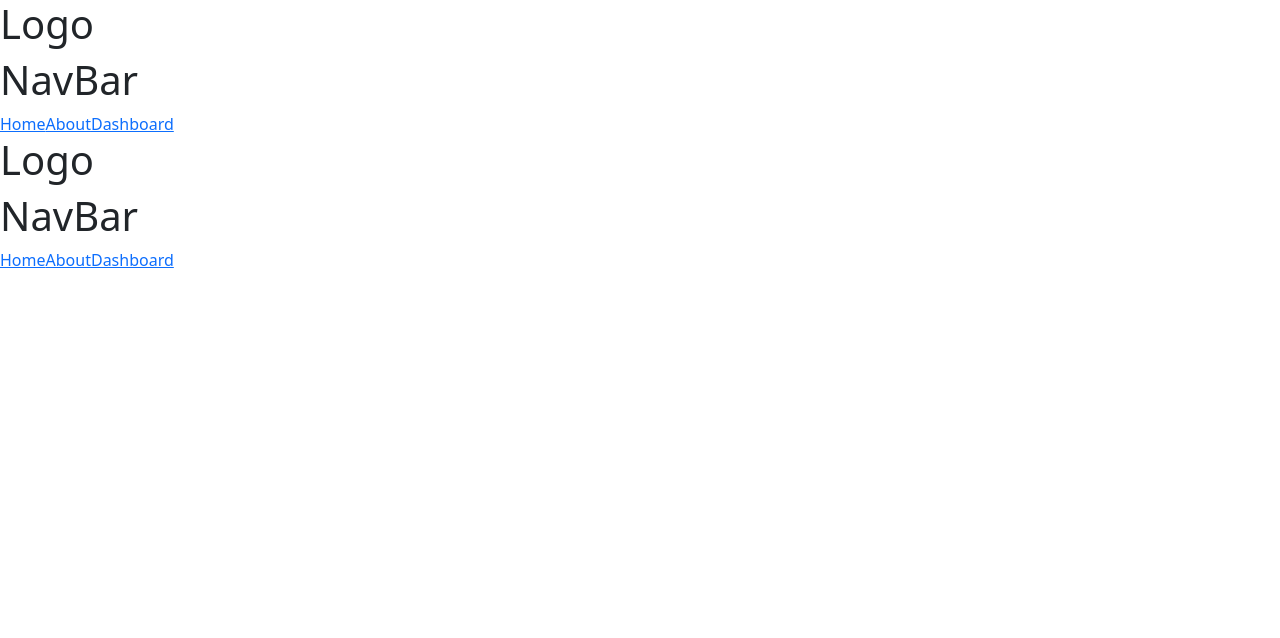
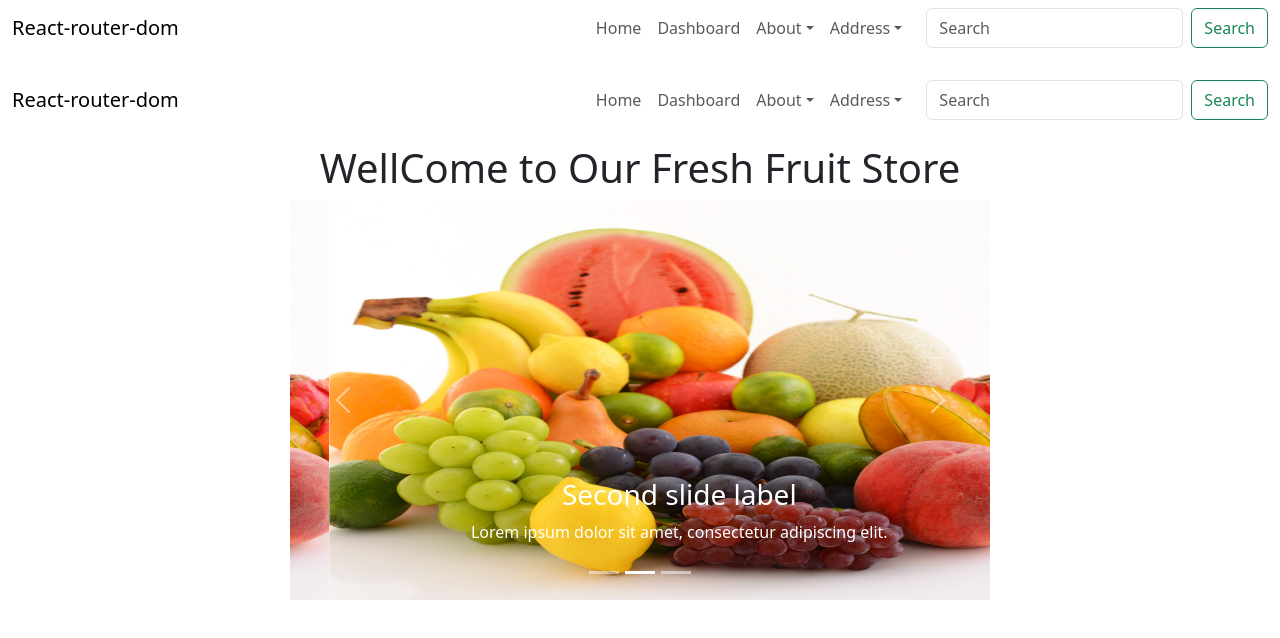
Before and after one commit to ashrafali2000/React-router-dom, a React (Create React App) app in the folder react-router-dom/: page / in a window 1280 px wide. Shown: the top 638 px of the page. Built offline with nearby package versions, Linux system fonts and the light colour scheme.

Commit message:
navbar page

```diff
--- a/react-router-dom/src/Layout.js
+++ b/react-router-dom/src/Layout.js
@@ -1,12 +1,81 @@
-import { Link } from "react-router-dom";
+import Button from 'react-bootstrap/Button';
+import Container from 'react-bootstrap/Container';
+import Form from 'react-bootstrap/Form';
+import Nav from 'react-bootstrap/Nav';
+import Navbar from 'react-bootstrap/Navbar';
+import NavDropdown from 'react-bootstrap/NavDropdown';
+import Offcanvas from 'react-bootstrap/Offcanvas';
+import { Outlet } from 'react-router-dom';
 
-export default  function Layout(){
-    return(<div>
-        <h1>Logo</h1><h1>NavBar</h1>
-<div>
-    <Link to={"/"}>Home</Link>
-    <Link to= {"/about"}>About</Link>
-    <Link to= {"/Dashboard"}>Dashboard</Link>
-</div>
-    </div>)
+function Layout() {
+  return (
+    <>
+      {['sm'].map((expand) => (
+        <Navbar key={expand} expand={expand} className=" mb-3">
+          <Container fluid >
+            <Navbar.Brand href="#">React-router-dom</Navbar.Brand>
+            <Navbar.Toggle aria-controls={`offcanvasNavbar-expand-${expand}`} />
+            <Navbar.Offcanvas
+              id={`offcanvasNavbar-expand-${expand}`}
+              aria-labelledby={`offcanvasNavbarLabel-expand-${expand}`}
+              placement="end"
+            >
+              <Offcanvas.Header closeButton>
+                <Offcanvas.Title id={`offcanvasNavbarLabel-expand-${expand}`}>
+                  Offcanvas
+                </Offcanvas.Title>
+              </Offcanvas.Header>
+              <Offcanvas.Body>
+                <Nav className="justify-content-end flex-grow-1 pe-3">
+                  <Nav.Link href="/">Home</Nav.Link>
+                  <Nav.Link href="dashboard">Dashboard</Nav.Link>
+                  <NavDropdown
+                    title="About"
+                    id={`offcanvasNavbarDropdown-expand-${expand}`}
+                  >
+                    <NavDropdown.Item href="about">About</NavDropdown.Item>
+                    <NavDropdown.Item href="about/contact">
+                      Contact
+                    </NavDropdown.Item>
+                    <NavDropdown.Divider />
+                    <NavDropdown.Item href="#action5">
+                      Something else here
+                    </NavDropdown.Item>
+                  </NavDropdown>
+                  <NavDropdown
+                    title="Address"
+                    id={`offcanvasNavbarDropdown-expand-${expand}`}
+                  >
+                    <NavDropdown.Item href="about/address">Address</NavDropdown.Item>
+                    <NavDropdown.Item href="about/address/information">
+                      Information
+                    </NavDropdown.Item>
+                    <NavDropdown.Item href="about/address/street">
+                      Street
+                    </NavDropdown.Item>
+                    <NavDropdown.Divider />
+                    <NavDropdown.Item href="#action5">
+                      Something else here
+                    </NavDropdown.Item>
+                  </NavDropdown>
+                </Nav>
+                <Form className="d-flex">
+                  <Form.Control
+                    type="search"
+                    placeholder="Search"
+                    className="me-2"
+                    aria-label="Search"
+                  />
+                  <Button variant="outline-success">Search</Button>
+                </Form>
+              </Offcanvas.Body>
+            </Navbar.Offcanvas>
+          </Container>
+        </Navbar>
+      ))}
+      <Outlet></Outlet>
+    </>
+  );
 }
+
+export default Layout;
```
